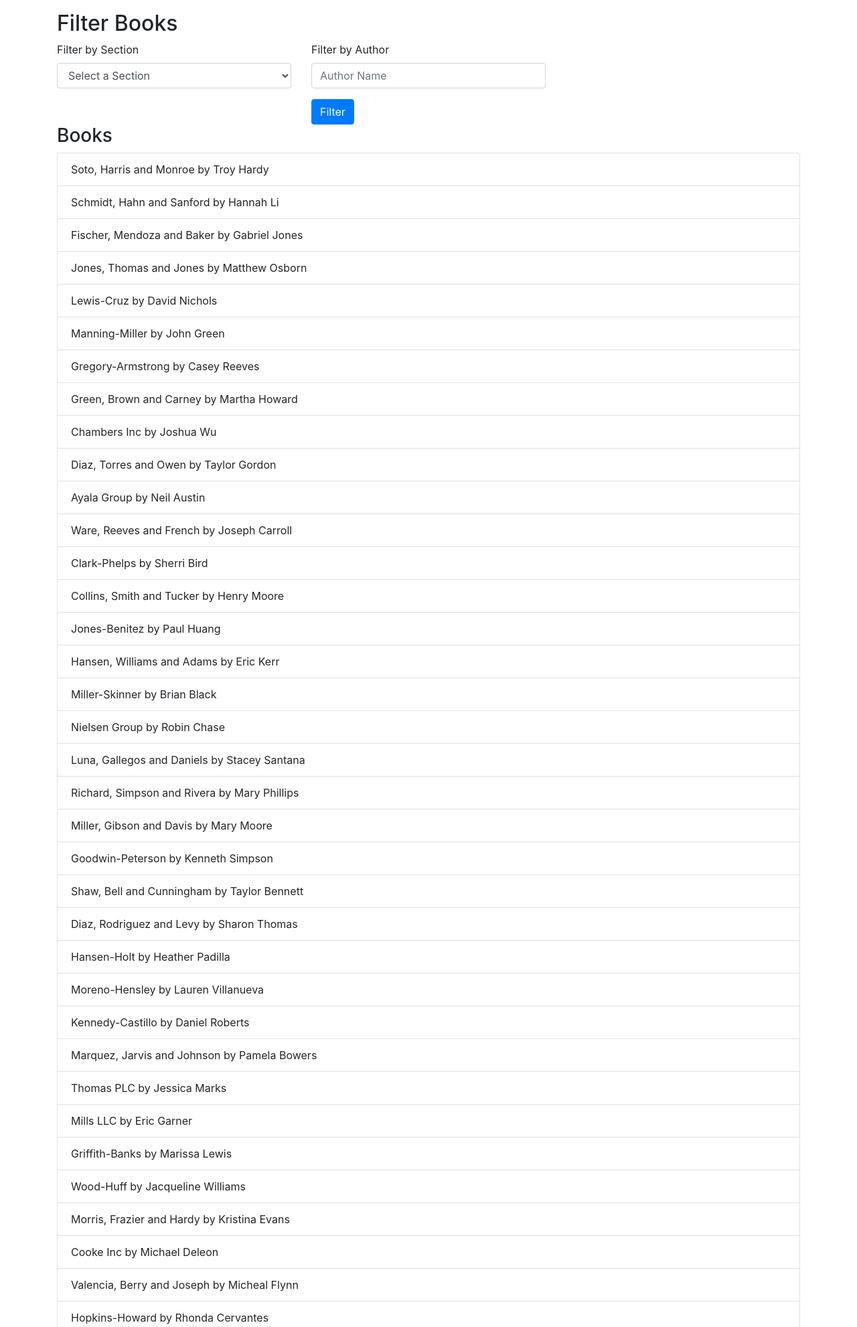
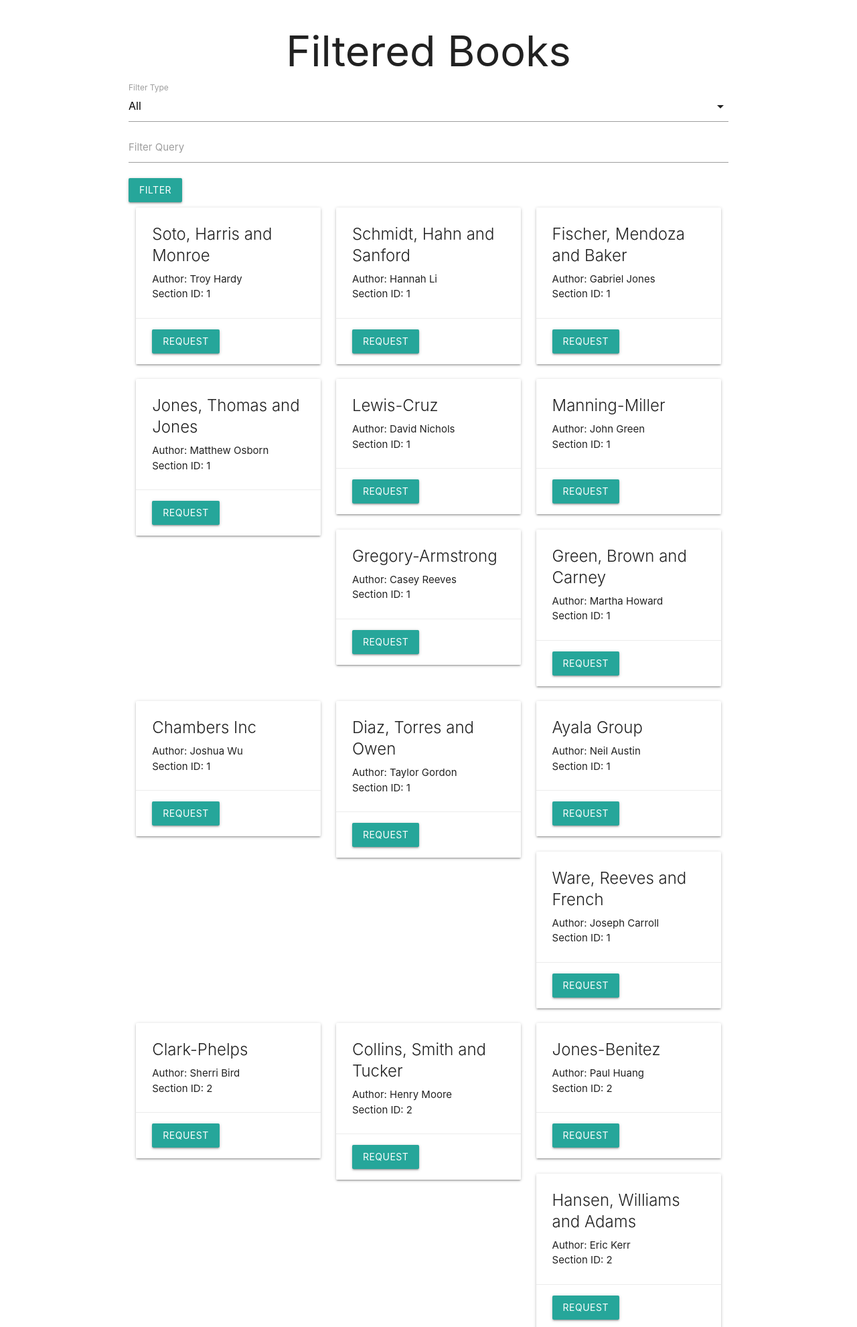
Before and after one commit to 51Hypers/AppDevProject---I, a Flask app: page /books/filter in a window 1280 px wide. Shown: the top 1982 px of the page at 67% size. Run offline with Flask 3, Linux system fonts and the light colour scheme; data comes from the database, SQL or seed files in the repository; some libraries are stand-ins or nearby versions.

Commit message:
User Dashboard Filter Updates

```diff
--- a/app.py
+++ b/app.py
@@ -2,7 +2,7 @@ import datetime
 from io import BytesIO
 import pandas as pd
 from matplotlib import pyplot as plt
-from sqlalchemy import Null
+from sqlalchemy import Null, or_
 from nit import app, db
 from flask import render_template, render_template_string, request, redirect, send_file, url_for, session, flash
 from models import User, Section, Book, UserBook
@@ -107,18 +107,20 @@ def list_all_books():
 
 @app.route('/books/filter', methods=['GET'])
 def list_books_by_filter():
-    filter_type = request.args.get('filter_type')
+    filter_type = request.args.get('filter_type', 'all')
     query = request.args.get('query', '')
+
+    sections = Section.query.all()
 
     if filter_type == 'section':
         section_id = request.args.get('section_id')
-        books = Book.query.filter(Book.section_id == section_id, Book.name.ilike(f"%{query}%")).all()
+        books = Book.query.filter(Book.section_id == section_id).all()
     elif filter_type == 'author':
-        books = Book.query.filter(Book.author.ilike(f"%{query}%"), Book.name.ilike(f"%{query}%")).all()
+        books = Book.query.filter(Book.author.ilike(f"%{query}%")).all()
     else:
-        books = Book.query.filter(Book.name.ilike(f"%{query}%")).all()
+        books = Book.query.filter(or_(Book.name.ilike(f"%{query}%"), Book.author.ilike(f"%{query}%"))).all()
 
-    return render_template('books/books_filter.html', books=books)
+    return render_template('books/books_filter.html', books=books, sections=sections, filter_type=filter_type, query=query)
 
 
 @app.route('/books/view/<book_id>', methods=['GET'])
--- a/templates/books/books_filter.html
+++ b/templates/books/books_filter.html
@@ -2,55 +2,77 @@
 <html lang="en">
 <head>
     <meta charset="UTF-8">
+    <meta http-equiv="X-UA-Compatible" content="IE=edge">
     <meta name="viewport" content="width=device-width, initial-scale=1.0">
-    <title>Filter Books</title>
-    <link rel="stylesheet" href="https://stackpath.bootstrapcdn.com/bootstrap/4.5.2/css/bootstrap.min.css">
+    <title>Filtered Books</title>
+    <link rel="stylesheet" href="https://cdnjs.cloudflare.com/ajax/libs/materialize/1.0.0/css/materialize.min.css">
 </head>
 <body>
-<div class="container mt-3">
-    <h2>Filter Books</h2>
-    <div class="row">
-        <div class="col-md-4">
-            <form action="/books/section" method="get">
-                <div class="form-group">
-                    <label for="sectionSelect">Filter by Section</label>
-                    <select class="form-control" id="sectionSelect" name="section_id" onchange="this.form.submit()">
-                        <option value="">Select a Section</option>
+    <div class="container">
+        <h1 class="center-align">Filtered Books</h1>
+        <form action="/books/filter" method="GET">
+            <div class="input-field">
+                <select name="filter_type" id="filter_type">
+                    <option value="all" {% if filter_type == 'all' %}selected{% endif %}>All</option>
+                    <option value="section" {% if filter_type == 'section' %}selected{% endif %}>Section</option>
+                    <option value="author" {% if filter_type == 'author' %}selected{% endif %}>Author</option>
+                </select>
+                <label for="filter_type">Filter Type</label>
+            </div>
+            <div class="input-field" id="section_dropdown" style="display: {% if filter_type == 'section' %}block{% else %}none{% endif %};">
+                <select name="section_id" id="section_id">
+                    <option value="" disabled selected>Select a Section</option>
                     {% for section in sections %}
-                        <option value="{{ section.id }}">{{ section.name }}</option>
+                    <option value="{{ section.id }}" {% if filter_type == 'section' and section.id == query %}selected{% endif %}>{{ section.name }}</option>
                     {% endfor %}
                 </select>
+                <label for="section_id">Select Section</label>
             </div>
+            <div class="input-field" id="query_input" style="display: {% if filter_type != 'section' %}block{% else %}none{% endif %};">
+                <input type="text" name="query" id="query" value="{{ query }}">
+                <label for="query">Filter Query</label>
+            </div>
+            <button class="btn waves-effect waves-light" type="submit">Filter</button>
         </form>
+
+        <div class="row">
+            {% for book in books %}
+            <div class="col s12 m6 l4">
+                <div class="card">
+                    <div class="card-content">
+                        <span class="card-title">{{ book.name }}</span>
+                        <p>Author: {{ book.author }}</p>
+                        <p>Section ID: {{ book.section_id }}</p>
                     </div>
-        <div class="col-md-4">
-            <form action="/books/author" method="get">
-                <div class="form-group">
-                    <label for="authorInput">Filter by Author</label>
-                    <input type="text" class="form-control" id="authorInput" name="author" placeholder="Author Name">
-                </div>
-                <button type="submit" class="btn btn-primary">Filter</button>
-            </form>
-        </div>
-    </div>
-    <div class="row">
-        <div class="col">
-            <h3>Books</h3>
-            <ul class="list-group">
-                {% for book in books %}
-                <li class="list-group-item">
-                    {{ book.name }} by {{ book.author }}
-                    <!-- Add your book request button or link here if needed -->
-                </li>
-                {% else %}
-                <li class="list-group-item">No books found.</li>
-                {% endfor %}
-            </ul>
+                    <div class="card-action">
+                        <a href="{{ url_for('request_book', book_id=book.id) }}" class="btn waves-effect waves-light">Request</a>
                     </div>
                 </div>
             </div>
-<script src="https://code.jquery.com/jquery-3.5.1.slim.min.js"></script>
-<script src="https://cdn.jsdelivr.net/npm/@popperjs/core@2.0.7/dist/umd/popper.min.js"></script>
-<script src="https://stackpath.bootstrapcdn.com/bootstrap/4.5.2/js/bootstrap.min.js"></script>
+            {% endfor %}
+        </div>
+    </div>
+
+    <script src="https://cdnjs.cloudflare.com/ajax/libs/materialize/1.0.0/js/materialize.min.js"></script>
+    <script>
+        document.addEventListener('DOMContentLoaded', function() {
+            var elems = document.querySelectorAll('select');
+            var instances = M.FormSelect.init(elems);
+
+            var filterTypeSelect = document.getElementById('filter_type');
+            var sectionDropdown = document.getElementById('section_dropdown');
+            var queryInput = document.getElementById('query_input');
+
+            filterTypeSelect.addEventListener('change', function() {
+                if (filterTypeSelect.value === 'section') {
+                    sectionDropdown.style.display = 'block';
+                    queryInput.style.display = 'none';
+                } else {
+                    sectionDropdown.style.display = 'none';
+                    queryInput.style.display = 'block';
+                }
+            });
+        });
+    </script>
 </body>
 </html>
```
Also changed, not shown: templates/books/books.html (line endings or trailing spaces). Lines whose indentation alone changed are shown as unchanged.
